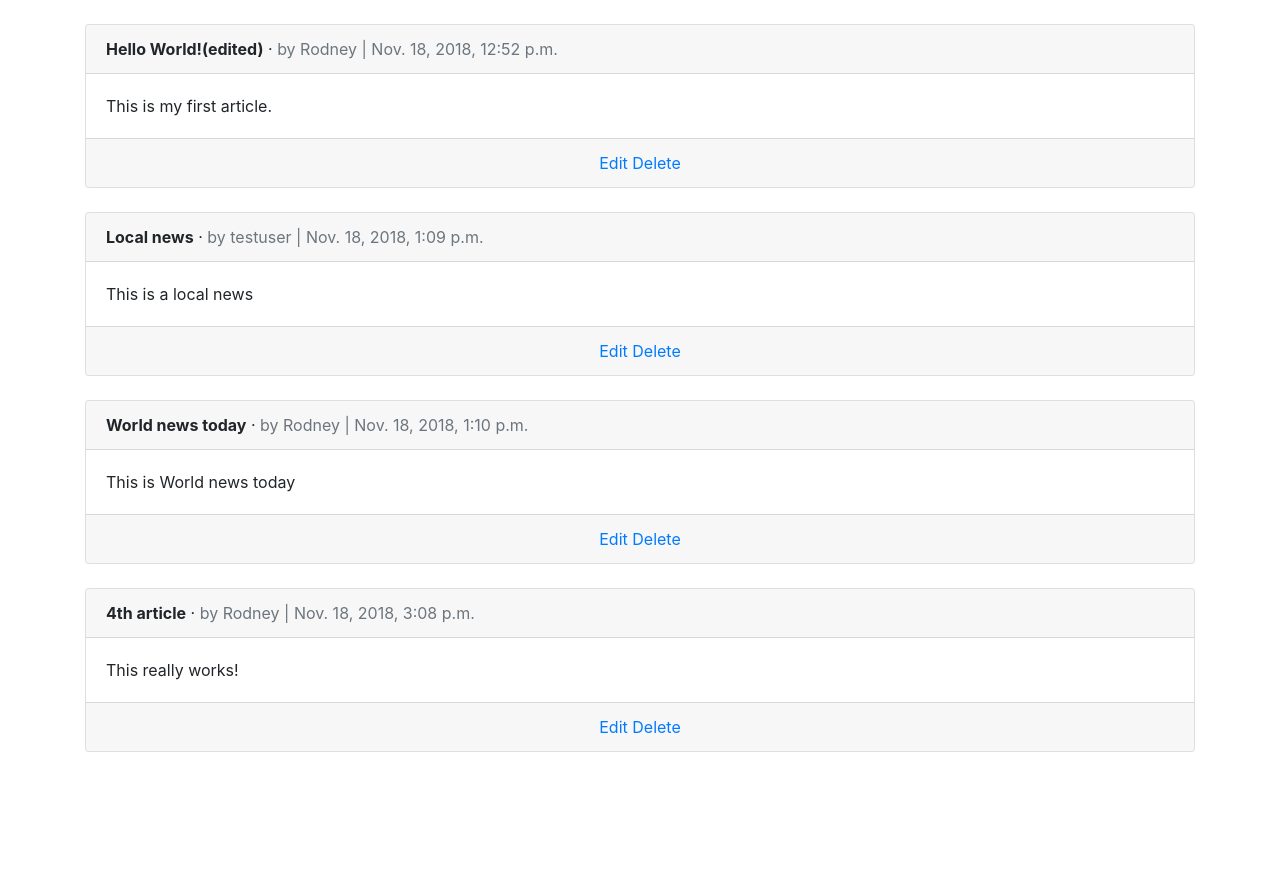
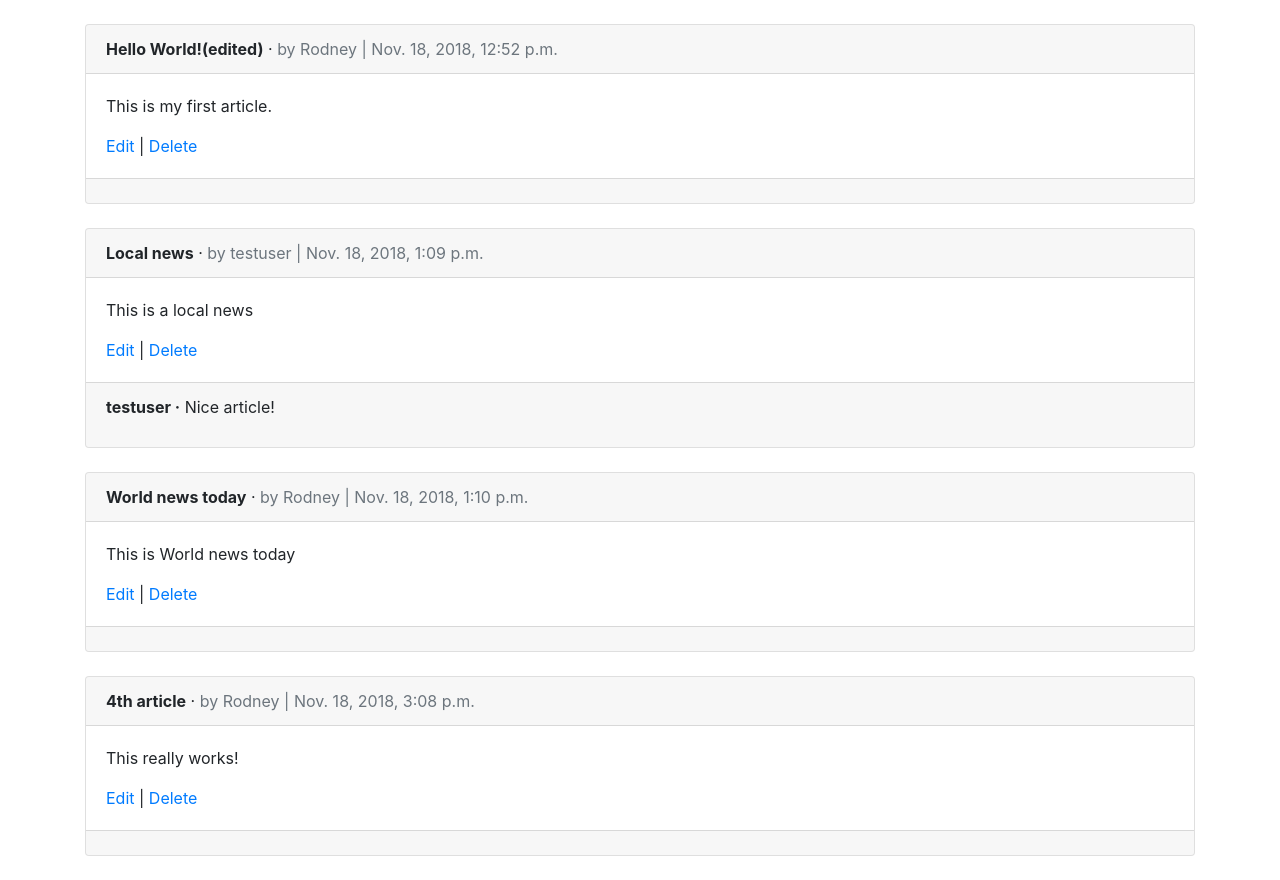
Before and after one commit to Rodney-lyon/News_Project, a Django app: page /articles/ in a window 1280 px wide. Shown: the part 56-936 px from the top of the page. Before the commit the page ends 808 px from the top, so only its background shows below. Run offline with Django 3.2, Linux system fonts and the light colour scheme; a user stored in the database is signed in; data comes from the database, SQL or seed files in the repository; both versions use the stored data as it was after the commit; parts of the project's set-up code (start-up, migrations or seed data) failed here and were passed over; some libraries are stand-ins or nearby versions.

Commit message:
add comments to Newsapp
add comments to Newsapp

```diff
--- a/articles/models.py
+++ b/articles/models.py
@@ -15,3 +15,15 @@ class Article(models.Model):
 
     def get_absolute_url(self):
         return reverse('article_detail', args=[str(self.id)])
+
+
+class Comment(models.Model):
+    article = models.ForeignKey(Article, on_delete=models.CASCADE, related_name='comments')
+    comment = models.CharField(max_length=140)
+    author = models.ForeignKey(settings.AUTH_USER_MODEL, on_delete=models.CASCADE,)
+
+    def __str__(self):
+        return self.comment
+
+    def get_absolute_url(self):
+        return reverse('article_list')
--- a/templates/article_list.html
+++ b/templates/article_list.html
@@ -12,12 +12,17 @@
                 <span class="text-muted">by {{ article.author }} | {{ article.date }}</span>
             </div>
             <div class="card-body">
-                {{ article.body }}
+                <p>{{ article.body }}</p>
+                <a href="{% url 'article_edit' article.pk %}">Edit</a> | <a href="{% url 'article_delete' article.pk %}">Delete</a>
             </div>
-            <div class="card-footer text-center text-muted">
+            <div class="card-footer">
                 <!-- <a href="#">Edit</a> | <a href="#">Delete</a> -->
-                <a href="{% url 'article_edit' article.pk %}">Edit</a>
-                <a href="{% url 'article_delete' article.pk %}">Delete</a>
+                {% for comment in article.comments.all %}
+                <p>
+                    <span class="font-weight-bold">{{ comment.author }} &middot;</span>
+                    {{ comment }}
+                </p>
+                {% endfor %}
             </div>
         </div>
         <br/>
```
Also changed, not shown: articles/admin.py (+16 -1 lines), articles/migrations/0002_comment.py (added), articles/migrations/0003_auto_20181119_2125.py (added), db.sqlite3.
